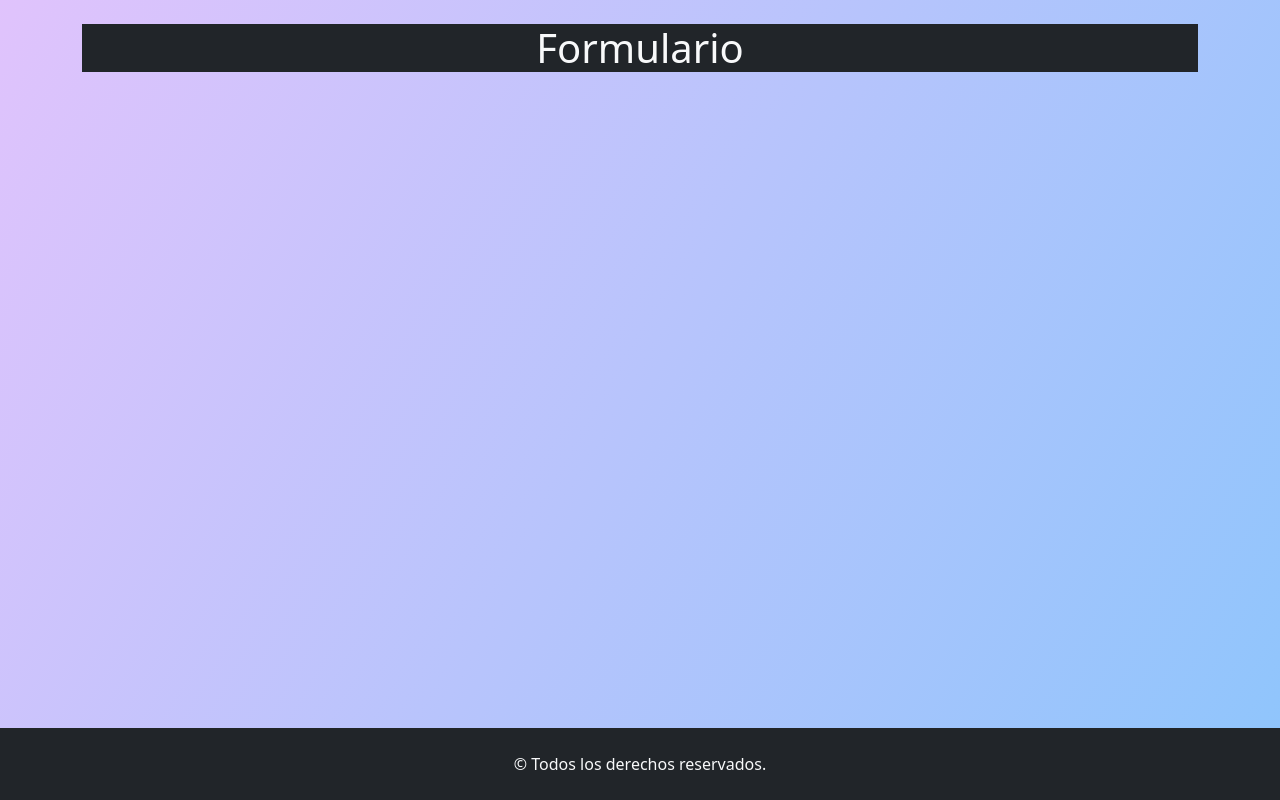
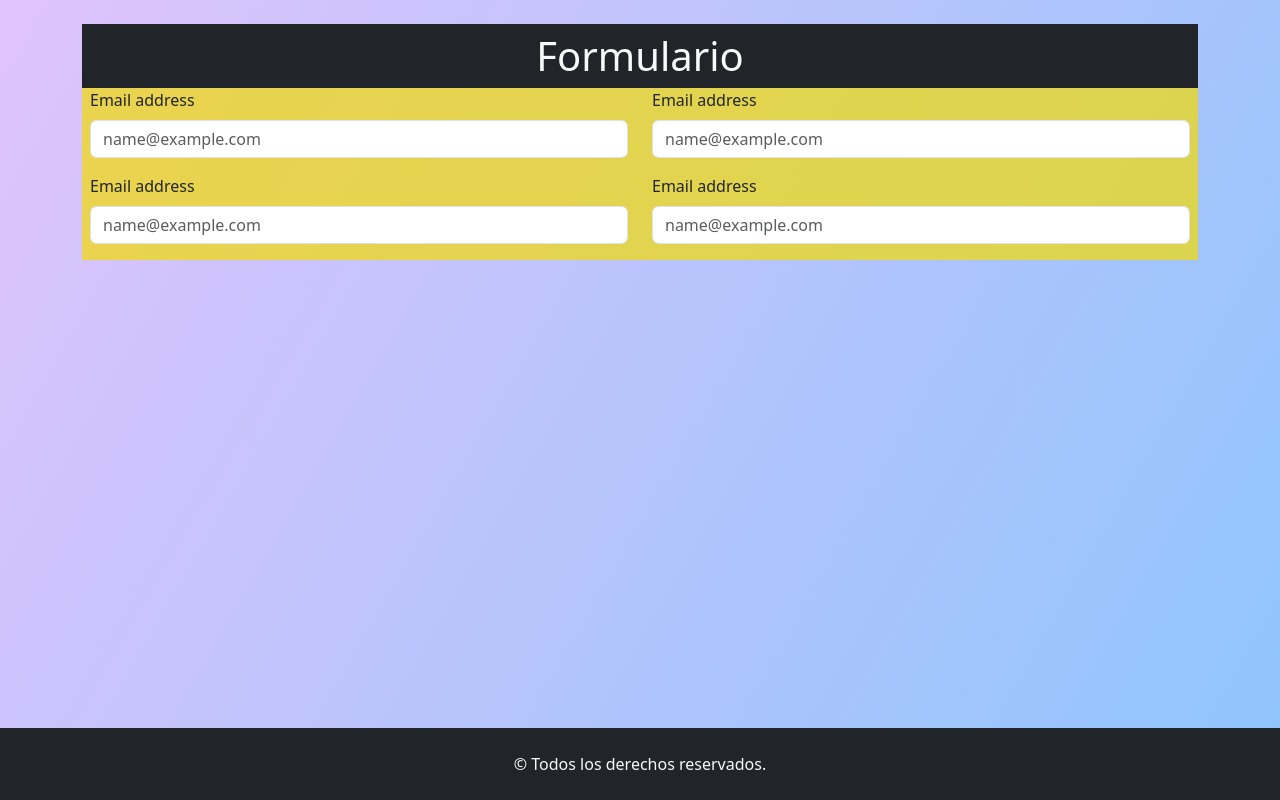
Before and after one commit to lucasecapdevila/react-tp1-ejercicio8, a React (Vite) app: page / in a window 1280 px wide. Built offline with nearby package versions, Linux system fonts and the light colour scheme.

Commit message:
componente 'Formulario' agregado

```diff
--- /dev/null
+++ b/components/Formulario.jsx
@@ -0,0 +1,35 @@
+import React from 'react'
+import { Button, Form } from 'react-bootstrap'
+
+const Formulario = () => {
+  return (
+    <section>
+      <Form className='bgForm px-2'>
+        <div className="row">
+          <Form.Group className="mb-3 col-md-6" controlId="exampleForm.ControlInput1">
+            <Form.Label>Email address</Form.Label>
+            <Form.Control type="email" placeholder="name@example.com" />
+          </Form.Group>
+
+          <Form.Group className="mb-3 col-md-6" controlId="exampleForm.ControlInput1">
+            <Form.Label>Email address</Form.Label>
+            <Form.Control type="email" placeholder="name@example.com" />
+          </Form.Group>
+
+          <Form.Group className="mb-3 col-md-6" controlId="exampleForm.ControlInput1">
+            <Form.Label>Email address</Form.Label>
+            <Form.Control type="email" placeholder="name@example.com" />
+          </Form.Group>
+
+          <Form.Group className="mb-3 col-md-6" controlId="exampleForm.ControlInput1">
+            <Form.Label>Email address</Form.Label>
+            <Form.Control type="email" placeholder="name@example.com" />
+          </Form.Group>
+        </div>
+
+      </Form>
+    </section>
+  )
+}
+
+export default Formulario
--- a/components/Titulo.jsx
+++ b/components/Titulo.jsx
@@ -3,7 +3,7 @@ import React from 'react'
 const Titulo = () => {
   return (
     <>
-      <h1 className='bg-dark text-light text-center'>Formulario</h1>
+      <h1 className='bg-dark text-light text-center m-0 py-2'>Formulario</h1>
     </>
   )
 }
--- a/src/App.css
+++ b/src/App.css
@@ -7,3 +7,7 @@
 .mainPage{
   flex-grow: 1;
 }
+
+.bgForm{
+  background: #f1da0eb9;
+}
--- a/src/App.jsx
+++ b/src/App.jsx
@@ -2,6 +2,7 @@ import { Container } from 'react-bootstrap'
 import './App.css'
 import Titulo from '../components/Titulo'
 import Footer from '../components/Footer'
+import Formulario from '../components/Formulario'
 
 function App() {
 
@@ -10,6 +11,7 @@ function App() {
       <main className='my-4 mainPage'>
         <Container>
           <Titulo />
+          <Formulario />
         </Container>
       </main>
 
```
